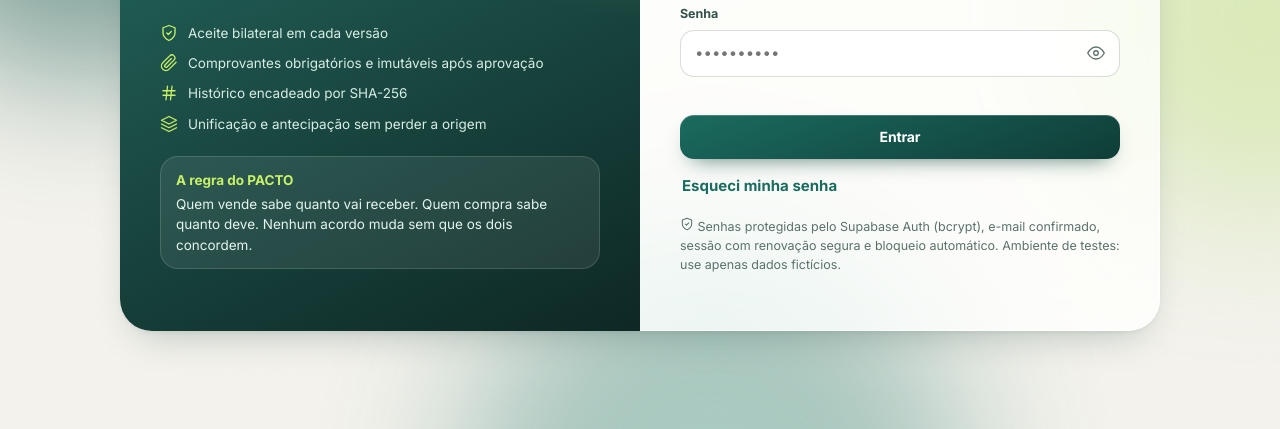
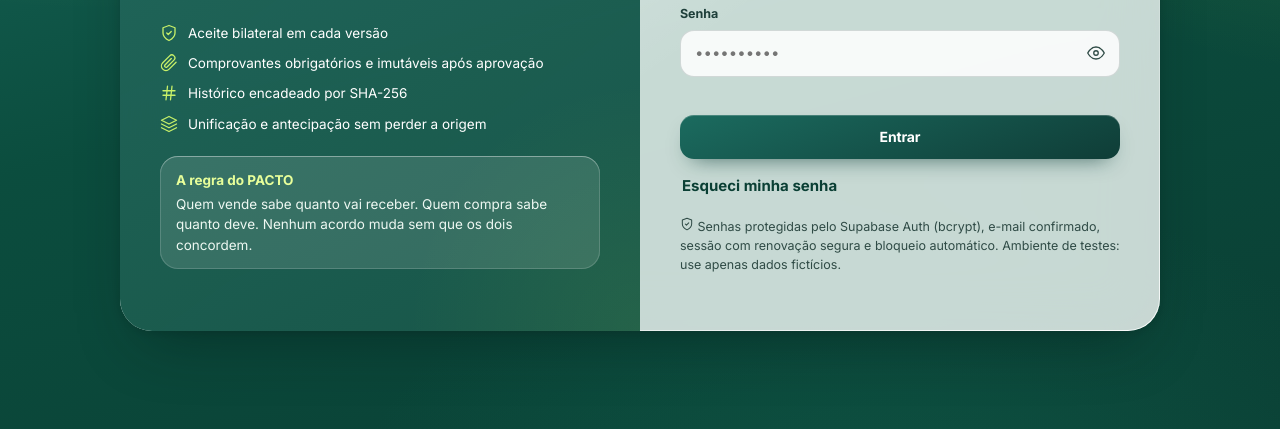
Before and after one commit to paulopaixaoec-ux/pacto-homolog, a plain HTML site: page index.html in a window 1280 px wide. Shown: the part 371-800 px from the top of the page. Drawn offline with Linux system fonts and the light colour scheme.

Commit message:
PACTO 8.2: Liquid Glass nas telas de autenticação (login, cadastro, recuperação, MFA)

```diff
--- a/css/app.css
+++ b/css/app.css
@@ -6,7 +6,7 @@
   --petrol-950: #06201d; --petrol-900: #0b2f2a; --petrol-800: #0f3d37; --petrol-700: #145249; --petrol-600: #1b6b5f; --petrol-500: #238476; --petrol-300: #7fb8ac;
   --lime: #c8f169; --lime-strong: #b4e64a; --lime-ink: #1d3a10;
   --offwhite: #f5f4ee; --paper: #fbfaf6;
-  --ink: #0c2a26; --ink-2: #33514c; --muted: #5a716c;
+  --ink: #0c2a26; --ink-2: #1e3f3a; --muted: #2f4b46;
   --ok: #1f7a4f; --ok-bg: #dff3e6; --warn: #8a5a00; --warn-bg: #fbefd3; --danger: #a3332c; --danger-bg: #fbe3df; --info: #1d5fa8; --info-bg: #e2edf9;
   --glass: rgba(255, 255, 255, .58); --glass-2: rgba(255, 255, 255, .74); --glass-edge: rgba(255, 255, 255, .78); --glass-edge-2: rgba(255, 255, 255, .2);
   --glass-shadow: 0 1px 0 rgba(255,255,255,.9) inset, 0 -1px 0 rgba(255,255,255,.25) inset, 0 18px 40px -18px rgba(8, 46, 40, .28), 0 2px 6px -2px rgba(8, 46, 40, .1);
@@ -710,3 +710,109 @@ select { height: 40px; padding: 0 10px; border-radius: 12px; border: 1px solid v
   .wl-sum::-webkit-scrollbar { display: none; }
   .wl-sum > * { scroll-snap-align: start; }
 }
+
+/* 8.2 · Liquid Glass só nas telas de autenticação (login, cadastro, recuperação, MFA e bloqueio).
+   Recupera as transparências e o vidro do design system (:root), com fundo petróleo e luz lima.
+   Não altera Início, painéis, tour nem qualquer outra tela. Sem animações de brilho. */
+.auth {
+  position: relative;
+  background:
+    radial-gradient(90vmax 60vmax at 8% -8%, rgba(200, 241, 105, .30), transparent 58%),
+    radial-gradient(70vmax 50vmax at 108% 12%, rgba(197, 255, 77, .14), transparent 55%),
+    radial-gradient(80vmax 56vmax at 70% 118%, rgba(19, 107, 85, .45), transparent 55%),
+    linear-gradient(165deg, #1B6B5F 0%, #0B4D3E 48%, #0A3F34 100%);
+}
+.auth,
+.auth .auth-card,
+.lockscreen .lock-card {
+  --ink: #0c2a26; --ink-2: #1e3f3a; --muted: #2f4b46;
+  --paper: #f7faf7; --offwhite: #f5f4ee;
+  --ok: #1f7a4f; --ok-bg: #dff3e6; --warn: #8a5a00; --warn-bg: #fbefd3;
+  --danger: #a3332c; --danger-bg: #fbe3df; --info: #1d5fa8; --info-bg: #e2edf9;
+  --line: rgba(12, 42, 38, .10); --line-2: rgba(12, 42, 38, .16);
+  --glass: rgba(255, 255, 255, .52); --glass-2: rgba(255, 255, 255, .78);
+  --glass-edge: rgba(255, 255, 255, .88); --glass-edge-2: rgba(255, 255, 255, .22);
+  --glass-shadow: 0 1px 0 rgba(255,255,255,.92) inset, 0 -1px 0 rgba(255,255,255,.22) inset, 0 28px 64px -24px rgba(4, 22, 20, .48), 0 2px 10px rgba(4, 22, 20, .12);
+  --blur: 28px; --sat: 180%;
+  color: var(--ink);
+  color-scheme: light;
+}
+.auth .auth-card.glass-strong,
+[data-theme='dark'] .auth .auth-card.glass-strong,
+.lockscreen .lock-card.glass-strong,
+[data-theme='dark'] .lockscreen .lock-card.glass-strong {
+  --glass: rgba(255, 255, 255, .52); --glass-2: rgba(255, 255, 255, .82);
+  background: linear-gradient(145deg, rgba(255,255,255,.92), rgba(255,255,255,.78) 55%);
+  -webkit-backdrop-filter: blur(28px) saturate(180%);
+  backdrop-filter: blur(28px) saturate(180%);
+  box-shadow: var(--glass-shadow);
+}
+.auth-brand {
+  /* vidro petróleo (opacidade alta o bastante para o texto branco passar no WCAG AA; luz lima só no topo) */
+  background:
+    radial-gradient(120% 90% at 0% 0%, rgba(200, 241, 105, .22), transparent 50%),
+    radial-gradient(90% 80% at 100% 100%, rgba(197, 255, 77, .07), transparent 50%),
+    linear-gradient(155deg, rgba(21, 96, 86, .94), rgba(11, 77, 62, .93));
+  color: #f4fbf8;
+}
+.auth-brand h1 { color: #f7fdf9; text-shadow: 0 1px 0 rgba(0, 30, 24, .18); }
+.auth-brand p { color: #f3fbf7; }
+.auth-brand .logo { color: #fff; filter: drop-shadow(0 6px 16px rgba(0, 20, 16, .22)); }
+.auth-brand .logo-tag { color: #e4f3eb; }
+.auth-feat { color: #ffffff; }
+.rule { background: rgba(255, 255, 255, .12); box-shadow: inset 0 1px 0 rgba(255,255,255,.28), inset 0 0 0 1px rgba(255,255,255,.16); color: #eef8f2; }
+.rule b { color: #E8FF9A; }
+.auth-panel { color: var(--ink); }
+.auth-panel h2 { color: var(--ink); }
+.auth .link-btn,
+[data-theme='dark'] .auth .link-btn,
+.lockscreen .link-btn,
+[data-theme='dark'] .lockscreen .link-btn { color: #0A3F34; }
+.auth .link-btn:focus-visible,
+.lockscreen .link-btn:focus-visible,
+.auth :focus-visible,
+.lockscreen :focus-visible { outline: 3px solid var(--lime-strong); outline-offset: 2px; }
+.auth-panel .input,
+.auth-panel .field input:not([type=checkbox]):not([type=range]):not([type=file]),
+.auth-panel .field select,
+.auth-panel .field textarea,
+.lock-card .input,
+.lock-card input:not([type=checkbox]):not([type=range]):not([type=file]) {
+  background: rgba(255, 255, 255, .86);
+  border-color: rgba(12, 42, 38, .16);
+  color: var(--ink);
+}
+.lockscreen {
+  background:
+    radial-gradient(80% 60% at 90% 0%, rgba(197, 255, 77, .14), transparent 56%),
+    rgba(7, 43, 38, .36);
+  -webkit-backdrop-filter: blur(28px) saturate(160%);
+  backdrop-filter: blur(28px) saturate(160%);
+}
+@media (prefers-reduced-motion: reduce) {
+  .auth, .auth-brand, .auth-card, .lockscreen, .lock-card { animation: none !important; transition: none !important; }
+}
+@media (prefers-reduced-transparency: reduce) {
+  .auth .auth-card.glass-strong,
+  [data-theme='dark'] .auth .auth-card.glass-strong,
+  .lockscreen .lock-card.glass-strong,
+  [data-theme='dark'] .lockscreen .lock-card.glass-strong {
+    -webkit-backdrop-filter: none !important;
+    backdrop-filter: none !important;
+    background: #F3F7F4;
+  }
+  .auth-brand {
+    -webkit-backdrop-filter: none !important;
+    backdrop-filter: none !important;
+    background: #0B4D3E;
+  }
+  .lockscreen {
+    -webkit-backdrop-filter: none !important;
+    backdrop-filter: none !important;
+    background: #1A3F38;
+  }
+}
+@supports not ((backdrop-filter: blur(1px)) or (-webkit-backdrop-filter: blur(1px))) {
+  .auth .auth-card.glass-strong, .lockscreen .lock-card.glass-strong { background: #F3F7F4; }
+  .auth-brand { background: #0B4D3E; }
+}
```
